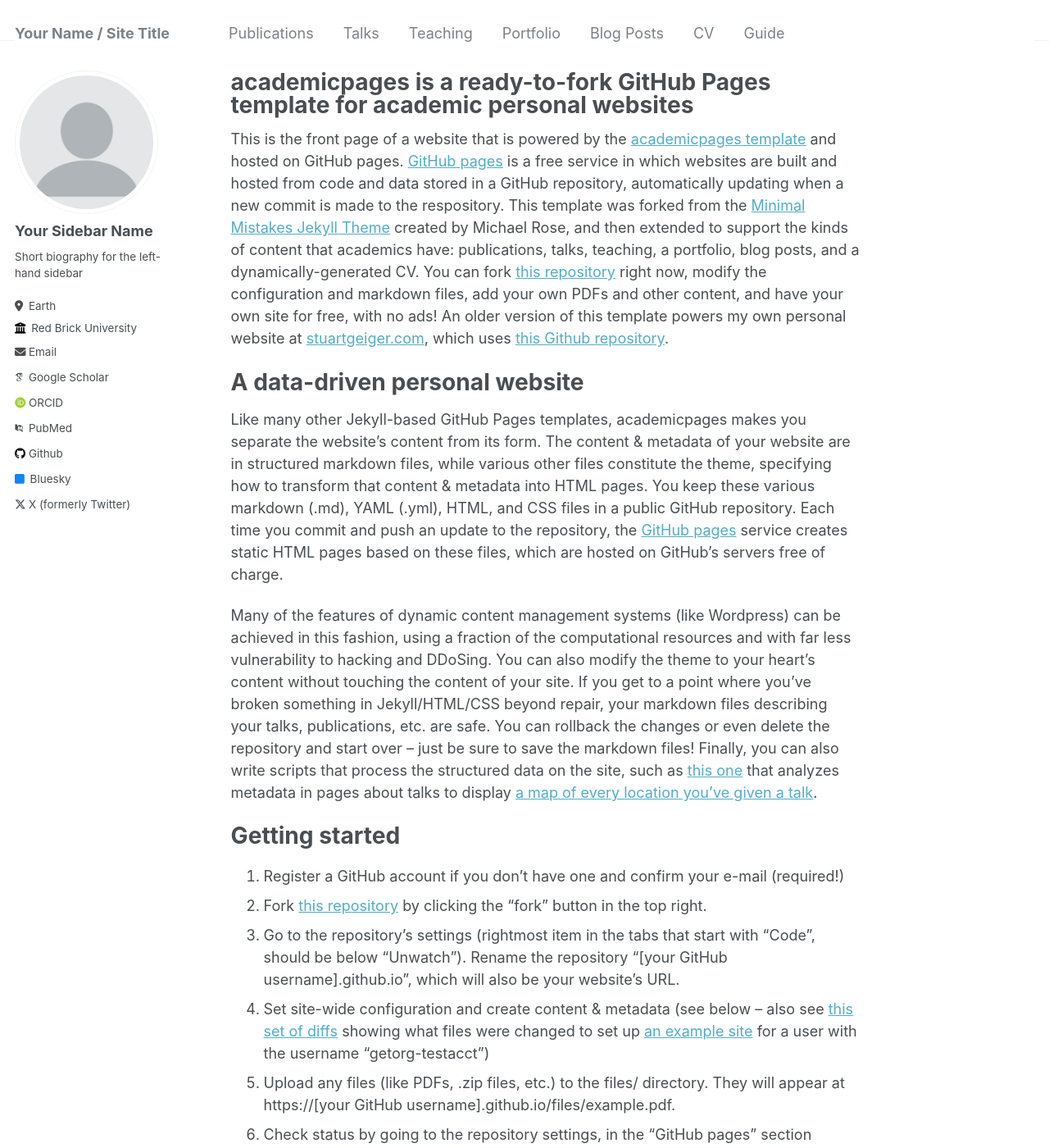
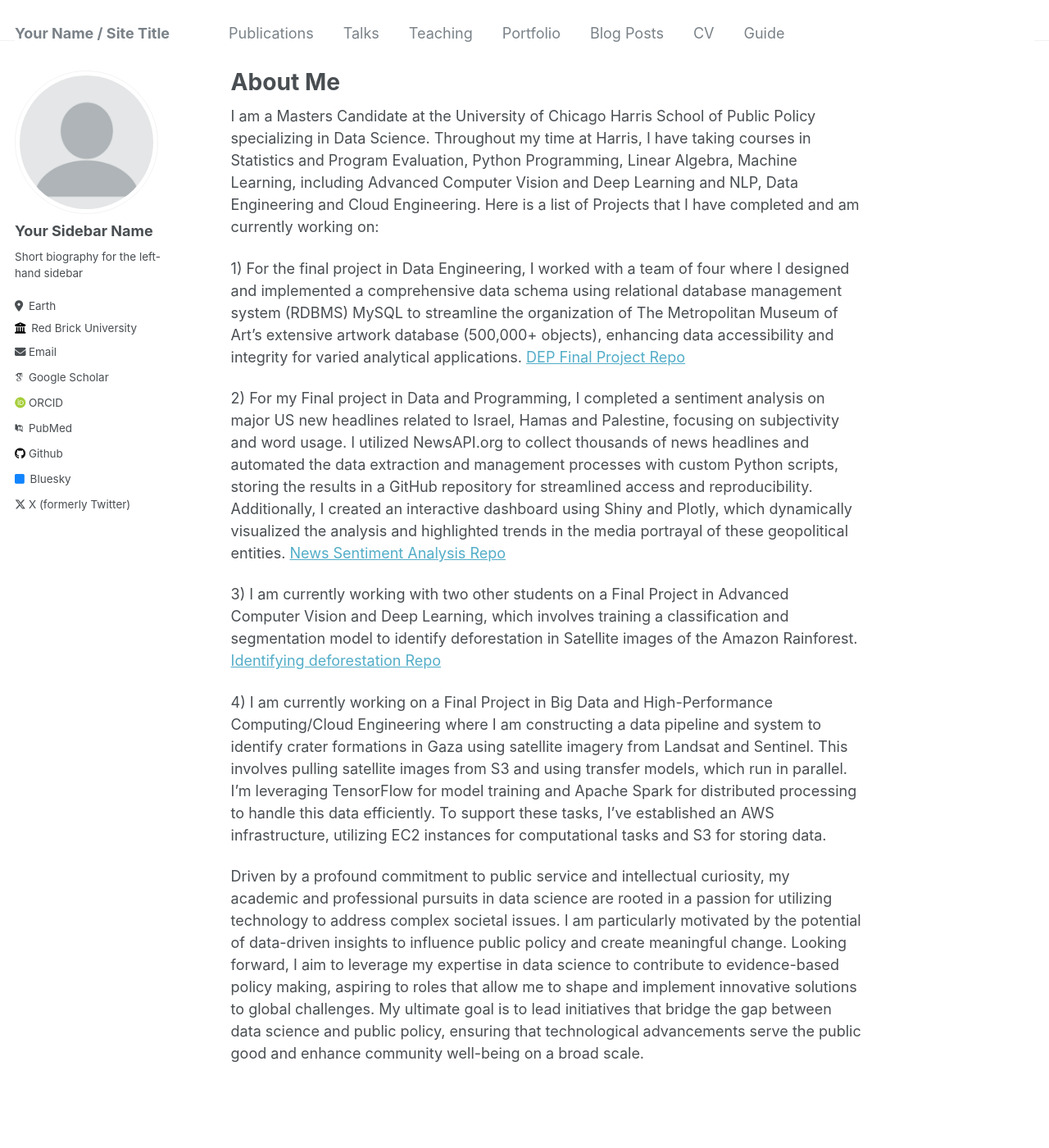
Before and after one commit to martinke11/martinke11.github.io, a Jekyll site: the page built from _pages/about.md, in a window 1280 px wide and 1400 px high. Shown: the whole window at 82% size. Built offline with Jekyll 4.4.1, drawn with Linux system fonts in a browser that asks for light colours; some web fonts are replaced; some of the changed text lies outside the part shown.

Commit message:
Update about.md

```diff
--- a/_pages/about.md
+++ b/_pages/about.md
@@ -1,49 +1,20 @@
 ---
 permalink: /
-title: "academicpages is a ready-to-fork GitHub Pages template for academic personal websites"
+title: "About Me"
 author_profile: true
 redirect_from:
   - /about/
   - /about.html
 ---
 
-This is the front page of a website that is powered by the [academicpages template](https://github.com/academicpages/academicpages.github.io) and hosted on GitHub pages. [GitHub pages](https://pages.github.com) is a free service in which websites are built and hosted from code and data stored in a GitHub repository, automatically updating when a new commit is made to the respository. This template was forked from the [Minimal Mistakes Jekyll Theme](https://mmistakes.github.io/minimal-mistakes/) created by Michael Rose, and then extended to support the kinds of content that academics have: publications, talks, teaching, a portfolio, blog posts, and a dynamically-generated CV. You can fork [this repository](https://github.com/academicpages/academicpages.github.io) right now, modify the configuration and markdown files, add your own PDFs and other content, and have your own site for free, with no ads! An older version of this template powers my own personal website at [stuartgeiger.com](http://stuartgeiger.com), which uses [this Github repository](https://github.com/staeiou/staeiou.github.io).
+I am a Masters Candidate at the University of Chicago Harris School of Public Policy specializing in Data Science. Throughout my time at Harris, I have taking courses in Statistics and Program Evaluation, Python Programming, Linear Algebra, Machine Learning, including Advanced Computer Vision and Deep Learning and NLP, Data Engineering and Cloud Engineering. Here is a list of Projects that I have completed and am currently working on:
 
-A data-driven personal website
-======
-Like many other Jekyll-based GitHub Pages templates, academicpages makes you separate the website's content from its form. The content & metadata of your website are in structured markdown files, while various other files constitute the theme, specifying how to transform that content & metadata into HTML pages. You keep these various markdown (.md), YAML (.yml), HTML, and CSS files in a public GitHub repository. Each time you commit and push an update to the repository, the [GitHub pages](https://pages.github.com/) service creates static HTML pages based on these files, which are hosted on GitHub's servers free of charge.
+1) For the final project in Data Engineering, I worked with a team of four where I designed and implemented a comprehensive data schema using relational database management system (RDBMS) MySQL to streamline the organization of The Metropolitan Museum of Art's extensive artwork database (500,000+ objects), enhancing data accessibility and integrity for varied analytical applications. [DEP Final Project Repo](https://github.com/martinke11/DEP-Final-Project/tree/main)
 
-Many of the features of dynamic content management systems (like Wordpress) can be achieved in this fashion, using a fraction of the computational resources and with far less vulnerability to hacking and DDoSing. You can also modify the theme to your heart's content without touching the content of your site. If you get to a point where you've broken something in Jekyll/HTML/CSS beyond repair, your markdown files describing your talks, publications, etc. are safe. You can rollback the changes or even delete the repository and start over -- just be sure to save the markdown files! Finally, you can also write scripts that process the structured data on the site, such as [this one](https://github.com/academicpages/academicpages.github.io/blob/master/talkmap.ipynb) that analyzes metadata in pages about talks to display [a map of every location you've given a talk](https://academicpages.github.io/talkmap.html).
+2) For my Final project in Data and Programming, I completed a sentiment analysis on major US new headlines related to Israel, Hamas and Palestine, focusing on subjectivity and word usage. I utilized NewsAPI.org to collect thousands of news headlines and automated the data extraction and management processes with custom Python scripts, storing the results in a GitHub repository for streamlined access and reproducibility. Additionally, I created an interactive dashboard using Shiny and Plotly, which dynamically visualized the analysis and highlighted trends in the media portrayal of these geopolitical entities. [News Sentiment Analysis Repo](https://github.com/martinke11/News-Sentiment-Analysis/tree/main)
 
-Getting started
-======
-1. Register a GitHub account if you don't have one and confirm your e-mail (required!)
-1. Fork [this repository](https://github.com/academicpages/academicpages.github.io) by clicking the "fork" button in the top right.
-1. Go to the repository's settings (rightmost item in the tabs that start with "Code", should be below "Unwatch"). Rename the repository "[your GitHub username].github.io", which will also be your website's URL.
-1. Set site-wide configuration and create content & metadata (see below -- also see [this set of diffs](http://archive.is/3TPas) showing what files were changed to set up [an example site](https://getorg-testacct.github.io) for a user with the username "getorg-testacct")
-1. Upload any files (like PDFs, .zip files, etc.) to the files/ directory. They will appear at https://[your GitHub username].github.io/files/example.pdf.
-1. Check status by going to the repository settings, in the "GitHub pages" section
+3) I am currently working with two other students on a Final Project in Advanced Computer Vision and Deep Learning, which involves training a classification and segmentation model to identify deforestation in Satellite images of the Amazon Rainforest. [Identifying deforestation Repo](https://github.com/ssegovba/identifying-deforestation)
 
-Site-wide configuration
-------
-The main configuration file for the site is in the base directory in [_config.yml](https://github.com/academicpages/academicpages.github.io/blob/master/_config.yml), which defines the content in the sidebars and other site-wide features. You will need to replace the default variables with ones about yourself and your site's github repository. The configuration file for the top menu is in [_data/navigation.yml](https://github.com/academicpages/academicpages.github.io/blob/master/_data/navigation.yml). For example, if you don't have a portfolio or blog posts, you can remove those items from that navigation.yml file to remove them from the header.
+4) I am currently working on a Final Project in Big Data and High-Performance Computing/Cloud Engineering where I am constructing a data pipeline and system to identify crater formations in Gaza using satellite imagery from Landsat and Sentinel. This involves pulling satellite images from S3 and using transfer models, which run in parallel. I'm leveraging TensorFlow for model training and Apache Spark for distributed processing to handle this data efficiently. To support these tasks, I've established an AWS infrastructure, utilizing EC2 instances for computational tasks and S3 for storing data.
 
-Create content & metadata
-------
-For site content, there is one markdown file for each type of content, which are stored in directories like _publications, _talks, _posts, _teaching, or _pages. For example, each talk is a markdown file in the [_talks directory](https://github.com/academicpages/academicpages.github.io/tree/master/_talks). At the top of each markdown file is structured data in YAML about the talk, which the theme will parse to do lots of cool stuff. The same structured data about a talk is used to generate the list of talks on the [Talks page](https://academicpages.github.io/talks), each [individual page](https://academicpages.github.io/talks/2012-03-01-talk-1) for specific talks, the talks section for the [CV page](https://academicpages.github.io/cv), and the [map of places you've given a talk](https://academicpages.github.io/talkmap.html) (if you run this [python file](https://github.com/academicpages/academicpages.github.io/blob/master/talkmap.py) or [Jupyter notebook](https://github.com/academicpages/academicpages.github.io/blob/master/talkmap.ipynb), which creates the HTML for the map based on the contents of the _talks directory).
-
-**Markdown generator**
-
-I have also created [a set of Jupyter notebooks](https://github.com/academicpages/academicpages.github.io/tree/master/markdown_generator
-) that converts a CSV containing structured data about talks or presentations into individual markdown files that will be properly formatted for the academicpages template. The sample CSVs in that directory are the ones I used to create my own personal website at stuartgeiger.com. My usual workflow is that I keep a spreadsheet of my publications and talks, then run the code in these notebooks to generate the markdown files, then commit and push them to the GitHub repository.
-
-How to edit your site's GitHub repository
-------
-Many people use a git client to create files on their local computer and then push them to GitHub's servers. If you are not familiar with git, you can directly edit these configuration and markdown files directly in the github.com interface. Navigate to a file (like [this one](https://github.com/academicpages/academicpages.github.io/blob/master/_talks/2012-03-01-talk-1.md) and click the pencil icon in the top right of the content preview (to the right of the "Raw | Blame | History" buttons). You can delete a file by clicking the trashcan icon to the right of the pencil icon. You can also create new files or upload files by navigating to a directory and clicking the "Create new file" or "Upload files" buttons.
-
-Example: editing a markdown file for a talk
-![Editing a markdown file for a talk](/images/editing-talk.png)
-
-For more info
-------
-More info about configuring academicpages can be found in [the guide](https://academicpages.github.io/markdown/). The [guides for the Minimal Mistakes theme](https://mmistakes.github.io/minimal-mistakes/docs/configuration/) (which this theme was forked from) might also be helpful.
+Driven by a profound commitment to public service and intellectual curiosity, my academic and professional pursuits in data science are rooted in a passion for utilizing technology to address complex societal issues. I am particularly motivated by the potential of data-driven insights to influence public policy and create meaningful change. Looking forward, I aim to leverage my expertise in data science to contribute to evidence-based policy making, aspiring to roles that allow me to shape and implement innovative solutions to global challenges. My ultimate goal is to lead initiatives that bridge the gap between data science and public policy, ensuring that technological advancements serve the public good and enhance community well-being on a broad scale.
```
